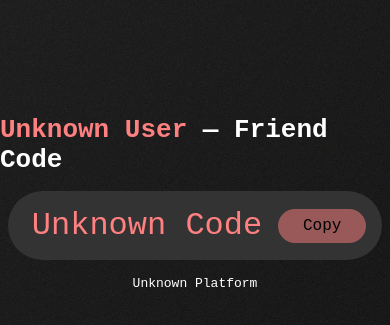
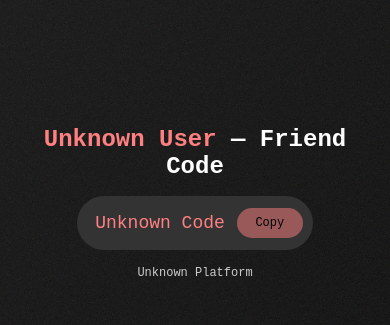
Before and after one commit to SimilarSquid/similarsquid.github.io, a plain HTML site: page projects/consolify/invite/index.html in a window 390 px wide. Shown: the part 219-544 px from the top of the page. Drawn offline with Linux system fonts and the light colour scheme.

Commit message:
Add dynamic sizing and center text

```diff
--- a/projects/consolify/invite/index.html
+++ b/projects/consolify/invite/index.html
@@ -5,6 +5,28 @@
     <meta name="viewport" content="width=device-width, initial-scale=1.0" />
     <title>Invite | Consolify</title>
     <style>
+      :root {
+        --font-title: 2rem;
+        --font-code: 1.5rem;
+        --font-button: 1rem;
+        --font-platform: 1rem;
+        --code-padding-x: 1.5rem;
+        --code-padding-y: 1rem;
+        --copy-width: 5.5rem;
+      }
+
+      @media (max-width: 640px) {
+        :root {
+          --font-title: 1.5rem;
+          --font-code: 1.125rem;
+          --font-button: 0.75rem;
+          --font-platform: 0.75rem;
+          --code-padding-x: 1.125rem;
+          --code-padding-y: 0.75rem;
+          --copy-width: 4.125rem;
+        }
+      }
+
       *,
       *::before,
       *::after {
@@ -37,7 +59,7 @@
         align-items: center;
         height: 100vh;
         background: hsl(0 0 10);
-        background-image: linear-gradient(135deg, hsl(0 0 10), hsl(0 0 5));
+        background-image: linear-gradient(135deg, hsl(0 0% 10%), hsl(0 0% 5%));
         color: white;
       }
 
@@ -57,10 +79,12 @@
         justify-content: center;
         align-items: center;
         gap: 1rem;
+        padding: 1rem;
+        text-align: center;
       }
 
       #title {
-        font-size: 2rem;
+        font-size: var(--font-title);
       }
 
       #username {
@@ -71,28 +95,32 @@
         display: flex;
         justify-content: center;
         align-items: center;
-        gap: 1rem;
-        padding: 1rem 1.5rem;
-        background: hsl(0 0 20);
+        gap: var(--code-padding-y);
+        padding: var(--code-padding-y) var(--code-padding-x);
+        background: hsl(0 0% 20%);
         border-radius: 9999px;
-        text-align: center;
-        font-size: 2rem;
+        font-size: var(--font-code);
       }
 
       #copy-button {
         margin-right: -0.5rem;
-        width: 5.5rem;
+        width: var(--copy-width);
         padding: 0.5rem 0rem;
         background: hsl(120 100% 75%);
         color: black;
         border-radius: 9999px;
-        font-size: 1rem;
+        font-size: var(--font-button);
+      }
+
+      #platform {
+        font-size: var(--font-platform);
+        color: hsl(0, 0%, 80%);
       }
     </style>
   </head>
   <body>
     <div id="content">
-      <h1 class="title">
+      <h1 id="title">
         <span id="username">Loading...</span> &mdash; Friend Code
       </h1>
 
```
